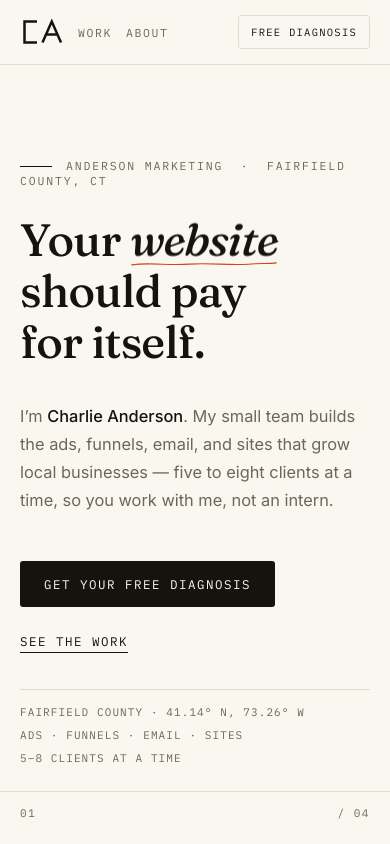
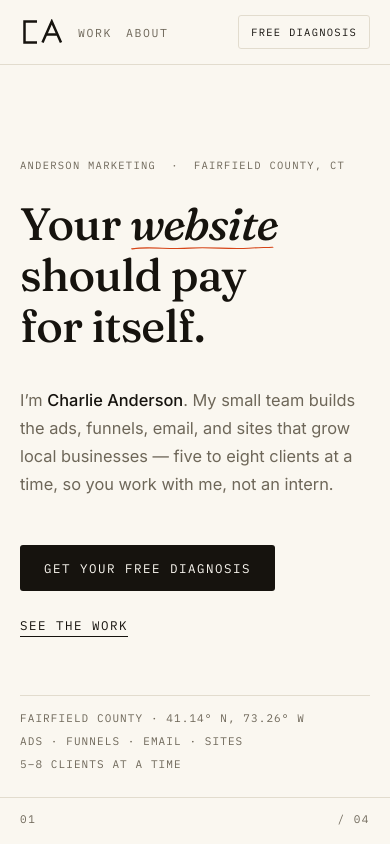
Before and after one commit to AndersonCharlie/charlieanderson.me, a plain HTML site: page comps/a.html in a window 390 px wide. Both pictures are taken after a click on the link "WORK". Shown: the top 844 px of the page. Drawn offline with Linux system fonts and the light colour scheme.

Commit message:
Home complete: hero fixes (mask IO, flex wrap), spectrum settle anchor, mobile static layout, underline redraw gesture
Co-Authored-By: Claude Fable 5 <noreply@anthropic.com>

```diff
--- a/comps/a.html
+++ b/comps/a.html
@@ -107,15 +107,29 @@ a{color:inherit;text-decoration:none;}
 /* the cycling word */
 .cycle{
   position:relative;display:inline-block;font-style:italic;
-  clip-path:inset(-.12em -.16em -.24em -.06em);
 }
 .cycle-sizer{visibility:hidden;}
+/* the mask for the vertical flip: an overflow-hidden window inset
+   NEGATIVELY around the word box so at-rest ascenders, descenders and
+   italic overhangs stay visible, while words in motion are clipped.
+   (overflow clipping, unlike clip-path, is honored by every compositor
+   for accelerated child transforms.) */
+.cycle-win{
+  position:absolute;top:-.14em;bottom:-.24em;left:-.05em;right:-.16em;
+  overflow:hidden;pointer-events:none;
+}
 .cycle-word{
-  position:absolute;top:0;left:0;white-space:nowrap;
-  transform:translateY(140%);
-  will-change:transform;
+  position:absolute;top:.14em;left:.05em;white-space:nowrap;
+  transform:translateY(150%);
 }
-.cycle-word.is-current{transform:none;}
+.cycle-word.is-current{
+  transform:none;
+  transition:transform .75s var(--ease-out) .3s;
+}
+.cycle-word.is-exiting{
+  transform:translateY(-140%);
+  transition:transform .45s cubic-bezier(.5,0,.75,0);
+}
 .cycle-underline{
   position:absolute;left:0;bottom:-.06em;
   width:100%;height:.15em;overflow:visible;
@@ -224,8 +238,8 @@ html.is-ready .cycle-underline{opacity:1;}
 /* ============ CHOREOGRAPHY ============ */
 /* Hidden states exist only when JS is present; page is fully legible without it. */
 html.js .site-nav{opacity:0;transform:translateY(-10px);}
-html.js .mask-inner{transform:translateY(140%);}
-html.js .h1-inner{transform:translateY(140%);}
+html.js .mask-inner{transform:translateY(150%);}
+html.js .h1-inner{transform:translateY(150%);}
 html.js .reveal{opacity:0;transform:translateY(22px);}
 html.js .meta::before{transform:scaleX(0);}
 html.js .sec-head{opacity:0;}
@@ -285,8 +299,10 @@ html.is-ready .sec-head{
 @media (max-width:640px){
   .site-nav{gap:14px;}
   .nav-cta{padding:9px 12px;font-size:10.5px;}
+  .eyebrow{font-size:10.5px;letter-spacing:.12em;}
+  .eyebrow .mask-inner::before{display:none;}
   .meta{flex-direction:column;align-items:flex-start;gap:9px;}
-  .cta-row{gap:20px;}
+  .cta-row{gap:20px;margin-bottom:56px;}
   .btn{padding:17px 24px;}
   .line-section .spacer{height:34vh;}
 }
@@ -317,7 +333,7 @@ html.is-ready .sec-head{
     <p class="eyebrow"><span class="mask"><span class="mask-inner">Anderson Marketing&nbsp;&nbsp;·&nbsp;&nbsp;Fairfield County, CT</span></span></p>
 
     <h1 class="display">
-      <span class="h1-line"><span class="h1-inner">Your <span class="sr-only">ad spend</span><span class="cycle" aria-hidden="true"><span class="cycle-sizer">email list</span><span class="cycle-word is-current">ad spend</span><span class="cycle-word">funnel</span><span class="cycle-word">website</span><span class="cycle-word">email list</span><svg class="cycle-underline" viewBox="0 0 100 10" preserveAspectRatio="none"><path d="M1.5 7.2 C 14 3.2, 26 8.6, 40 6.1 C 54 3.6, 66 8.4, 80 6.2 C 88 4.9, 94 5.6, 98.5 4.2" pathLength="100"/></svg></span></span></span>
+      <span class="h1-line"><span class="h1-inner">Your <span class="sr-only">ad spend</span><span class="cycle" aria-hidden="true"><span class="cycle-sizer">email list</span><span class="cycle-win"><span class="cycle-word is-current">ad spend</span><span class="cycle-word">funnel</span><span class="cycle-word">website</span><span class="cycle-word">email list</span></span><svg class="cycle-underline" viewBox="0 0 100 10" preserveAspectRatio="none"><path d="M1.5 7.2 C 14 3.2, 26 8.6, 40 6.1 C 54 3.6, 66 8.4, 80 6.2 C 88 4.9, 94 5.6, 98.5 4.2" pathLength="100"/></svg></span></span></span>
       <span class="h1-line"><span class="h1-inner">should pay</span></span>
       <span class="h1-line"><span class="h1-inner">for itself.</span></span>
     </h1>
@@ -363,7 +379,6 @@ html.is-ready .sec-head{
   var reduce = window.matchMedia('(prefers-reduced-motion: reduce)').matches;
 
   var EASE_OUT = 'cubic-bezier(0.16, 1, 0.3, 1)';
-  var EASE_IN  = 'cubic-bezier(0.55, 0, 0.68, 0.19)';
   var HIDDEN = 101.5, SHOWN = 0, ERASED = -101.5;
 
   var cycle, words, widths, maxW, ul, path;
@@ -446,24 +461,19 @@ html.is-ready .sec-head{
     // 1 — underline runs off to the right
     setDash(ERASED, 340, 'cubic-bezier(0.6, 0, 0.8, 0.3)');
 
-    // 2 — masked vertical flip: old word exits up, new word rises to the baseline
-    var a1 = out.animate(
-      [{ transform: 'translateY(0)' }, { transform: 'translateY(-130%)' }],
-      { duration: 500, delay: 60, easing: EASE_IN, fill: 'forwards' }
-    );
-    var a2 = inn.animate(
-      [{ transform: 'translateY(140%)' }, { transform: 'translateY(0)' }],
-      { duration: 800, delay: 180, easing: EASE_OUT, fill: 'forwards' }
-    );
-    a2.onfinish = function(){
-      out.classList.remove('is-current');
-      inn.classList.add('is-current');
-      a1.cancel(); a2.cancel(); // hand state back to CSS classes
-    };
+    // 2 — masked vertical flip: old word exits up, new word rises to the
+    //     baseline (class-driven CSS transitions so the overflow mask always clips)
+    out.classList.add('is-exiting');
+    inn.classList.add('is-current');
+    setTimeout(function(){
+      out.classList.remove('is-exiting');
+      out.classList.remove('is-current'); // snaps silently back below the mask
+    }, 1250);
 
-    // 3 — while invisible, re-fit the underline to the new word, then redraw it
-    setTimeout(function(){ setDash(HIDDEN, 0); setScale(next); }, 520);
-    setTimeout(function(){ setDash(SHOWN, 620, EASE_OUT); }, 660);
+    // 3 — while invisible, re-fit the underline to the new word, then
+    //     redraw it just as the word lands
+    setTimeout(function(){ setDash(HIDDEN, 0); setScale(next); }, 500);
+    setTimeout(function(){ setDash(SHOWN, 620, EASE_OUT); }, 820);
 
     current = next;
   }
```
Also changed, not shown: css/main.css (+46 -11 lines), index.html (+6 -6 lines), js/main.js (+7 -11 lines), 1 other file.
